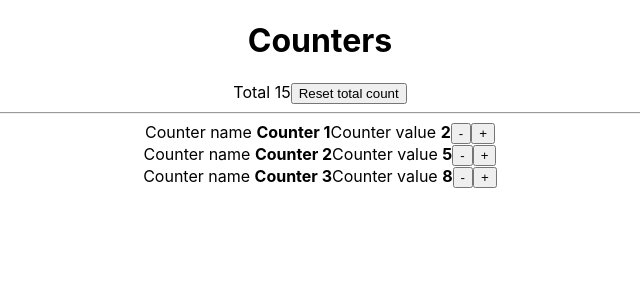
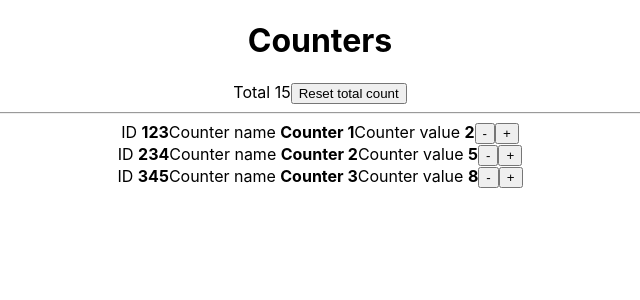
Before and after one commit to Natalina27/calculator-react.js, a React (Create React App) app: page / in a window 1280 px wide. Shown: the top 300 px of the page, without its empty margins (320-960 px from the left). Built offline with nearby package versions, Linux system fonts and the light colour scheme.

Commit message:
decrement function in App

```diff
--- a/src/Components/App/App.js
+++ b/src/Components/App/App.js
@@ -18,13 +18,16 @@ function App() {
     setCounters(newCounts);
   };
 
-  const increment = () => {
-    console.log('INC');
+  const decrement = (id) => {
+    console.log('DEC ' + id);
+    const index = counters.findIndex(el => el.id === id);
+    const newCounts = [...counters];
+    newCounts[index].count = newCounts[index].count - 1;
+    setCounters(newCounts);
+  };
 
-  };
-  const decrement = () => {
-    console.log('DEC');
-
+  const increment = (id) => {
+    console.log('INC ' + id);
   };
 
   return (
@@ -34,10 +37,11 @@ function App() {
       <button onClick={resetTotalCount}>Reset total count</button>
       <hr />
       {counters.map(el => <Counter key={el.id}
+                                   id={el.id}
                                    name={el.name}
                                    count={el.count}
                                    increment={increment}
-                                   decremenr={decrement}
+                                   decrement={decrement}
       />)
       }
     </div>
--- a/src/Components/Counter/Counter.js
+++ b/src/Components/Counter/Counter.js
@@ -4,14 +4,12 @@ import '../Counter/Counter.css';
 function Counter(props) {
     return(
         <div>
+            ID <strong>{props.id}</strong>
             Counter name <strong>{props.name}</strong>
             Counter value <strong>{props.count}</strong>
 
-            <button onClick={props.decrement}>-</button>
-            <button onClick={props.increment}>+</button>
-
-
-
+            <button onClick={() => props.decrement(props.id)}>-</button>
+            <button onClick={() => props.increment(props.id)}>+</button>
 
         </div>
     );
```
